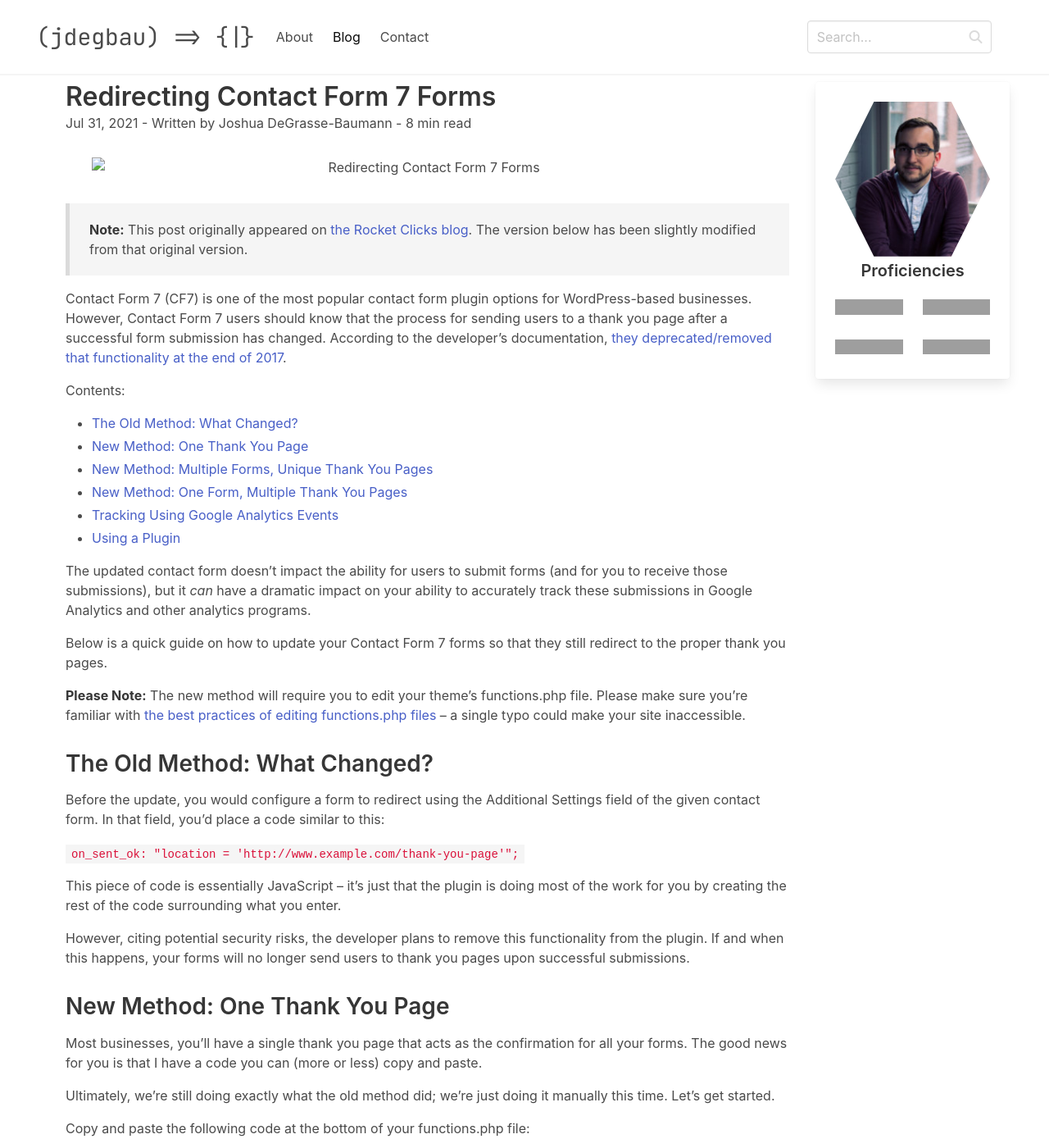
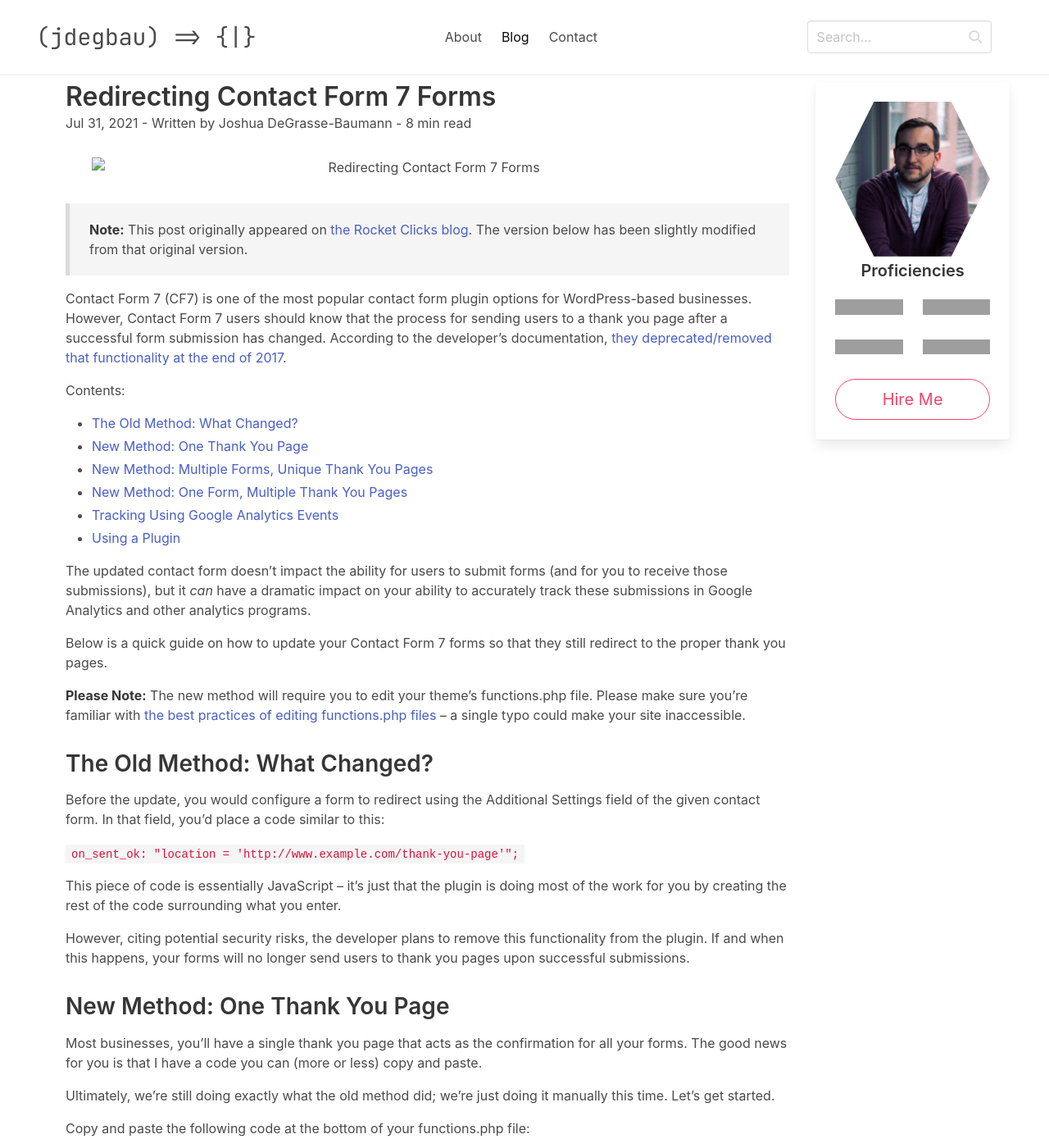
Before and after one commit to jdegbau/jdegbau.github.io, a Jekyll site: the page built from _posts/2021-07-31-contact-form-7-redirects.md, in a window 1280 px wide and 1400 px high. Shown: the whole window at 82% size. Built offline with Jekyll 4.4.1, drawn with Linux system fonts in a browser that asks for light colours; nearby versions of some CDN libraries; comment, search, counter and statistics services are not loaded; grey boxes are pictures that could not be loaded.

Commit message:
Fix various small style issues

```diff
--- a/_includes/navigation.html
+++ b/_includes/navigation.html
@@ -12,7 +12,7 @@
 	</div>
 
 	<div id="navbar-menu-list" class="navbar-menu menu-list">
-		<div class="navbar-start">
+		<div class="navbar-start mx-auto">
 			<a href="/" class="navbar-item{% if page.url == '/' %} is-active{% endif %}">About</a>
 
 			<a href="/blog/" class="navbar-item{% if page.url contains '/blog/' %} is-active{% endif %}">Blog</a>
@@ -34,6 +34,7 @@
 		span#logo-cursor {
 		opacity: 0;
 		animation: blink 1s linear infinite alternate;
+		display: inline-block;
 		}
 
 		@keyframes blink {
--- a/_includes/search.md
+++ b/_includes/search.md
@@ -20,7 +20,7 @@
   searchInput: document.getElementById('search-input'),
   resultsContainer: document.getElementById('results-container'),
   searchResultTemplate: '<a class="is-paddingless" href="{permalink}"><article class="message is-small has-text-left"><div class="message-header"><p>{title}</p></div><div class="message-body">{excerpt}</div></article></a>',
-  noResultsText: ("You stumped me!"),
+  noResultsText: ('<article class="message is-small has-text-left"><div class="message-header"><p>Oops! You stumped me!</p></div><div class="message-body">No matching results found.</div></article>'),
   json: '/search.json'
 })
 </script>
--- a/_includes/sidebar.html
+++ b/_includes/sidebar.html
@@ -16,6 +16,6 @@
             <img src="https://img.shields.io/badge/javascript-%23323330.svg?style=for-the-badge&logo=javascript&logoColor=%23F7DF1E">
         </div>
         </div>
+        <button class="button is-medium is-rounded is-outlined is-fullwidth is-primary">Hire Me</button>
       </div>
-    </div>
 </div>
--- a/_layouts/wrapper.html
+++ b/_layouts/wrapper.html
@@ -12,7 +12,8 @@
     {% if page.title != "Page Not Found" %}<link rel=“canonical” href={{ site.url }}{{ page.canonical | default: page.url }} />{% endif %}
     {% if page.featured-image %}<link rel="preload" as="image" href="{{ page.featured-image }}">{% endif %}
     <link rel="preconnect" href="https://fonts.googleapis.com">
-<link href="https://fonts.googleapis.com/css2?family=JetBrains+Mono:ital,wght@0,100;0,300;0,400;1,100;1,300;1,400&display=swap" rel="stylesheet">
+    <link rel="icon" href="/assets/img/favicon.gif" type="image/gif" >
+    <link href="https://fonts.googleapis.com/css2?family=JetBrains+Mono:ital,wght@0,100;0,300;0,400;1,100;1,300;1,400&display=swap" rel="stylesheet">
   </head>
   <body>
     {% include navigation.html %}
```
Also changed, not shown: _posts/2021-07-31-contact-form-7-redirects.md (+2 -2 lines), assets/img/favicon.gif (added).
